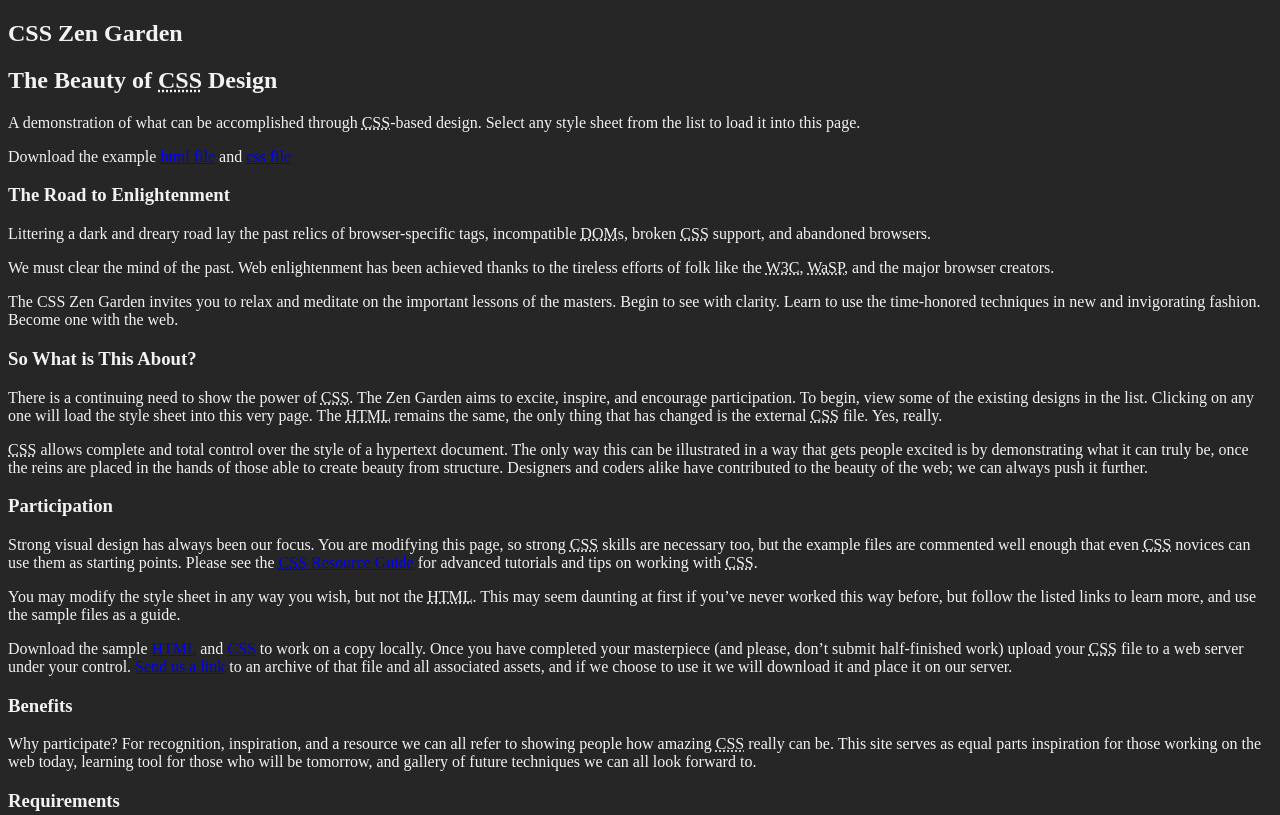
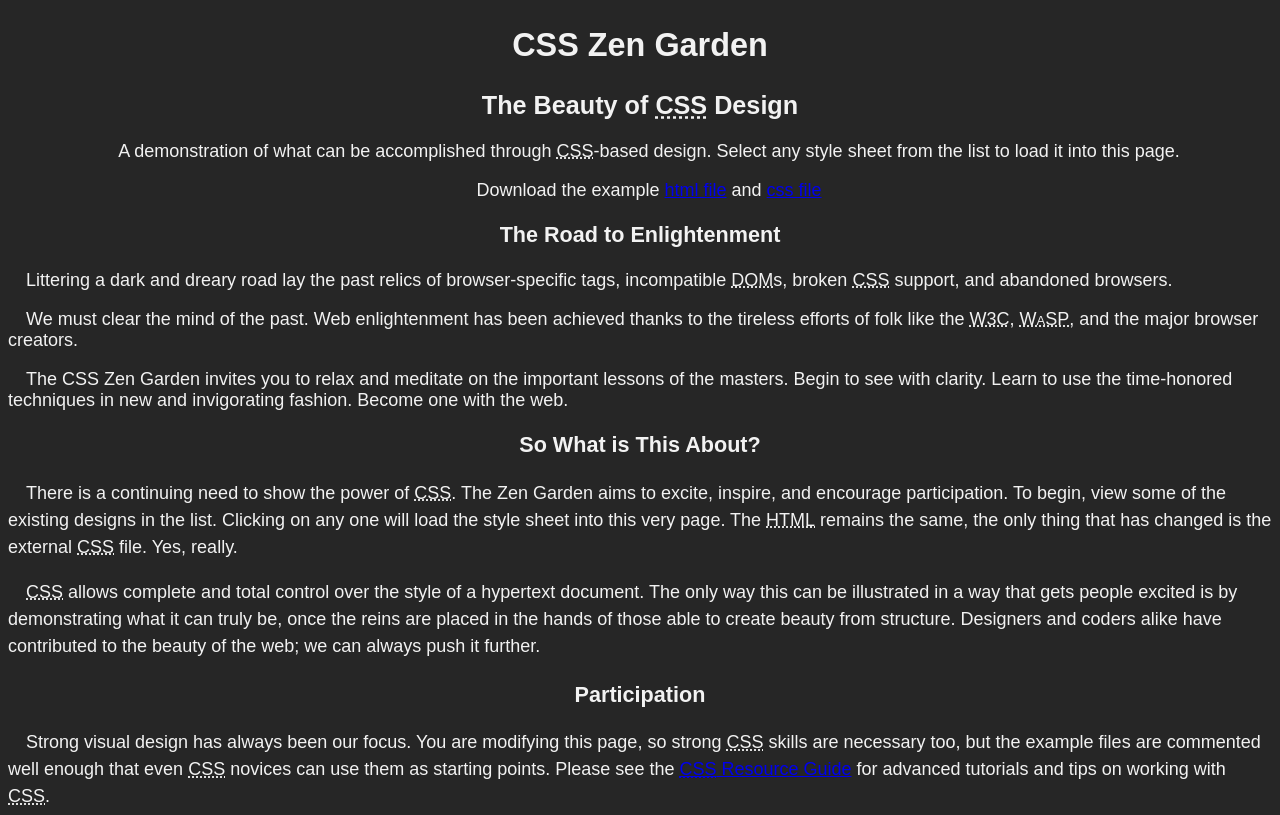
Before and after one commit to Pedro-Henrique-Fersilv/Exerc-cio, a plain HTML site: page zen garden/index.html in a window 1280 px wide. Shown: the top 815 px of the page. Drawn offline with Linux system fonts and the light colour scheme.

Commit message:
Add files via upload

```diff
--- a/zen garden/style.css
+++ b/zen garden/style.css
@@ -5,7 +5,32 @@
 .UI/UX-4-hex { color: #D9D9D9; }
 .principal { color: #F2F2F2; }
 
-html{
+html {
     background-color: #262626;
     color: #F2F2F2;
+    font-family: sans-serif;
+    font-size: 18px;
 }
+
+p {
+    text-indent: 1em;
+}
+
+h1 {
+    text-align: center;
+    font-size: 1.8rem;
+}
+
+h2 {
+    text-align: center;
+    font-size: 1.4rem;
+}
+
+h3 {
+    text-align: center;
+    font-size: 1.2rem;
+}
+
+.summary {text-align: center;}
+.main p {line-height: 1.5;}
+abbr {font-variant: small-caps;}
```
